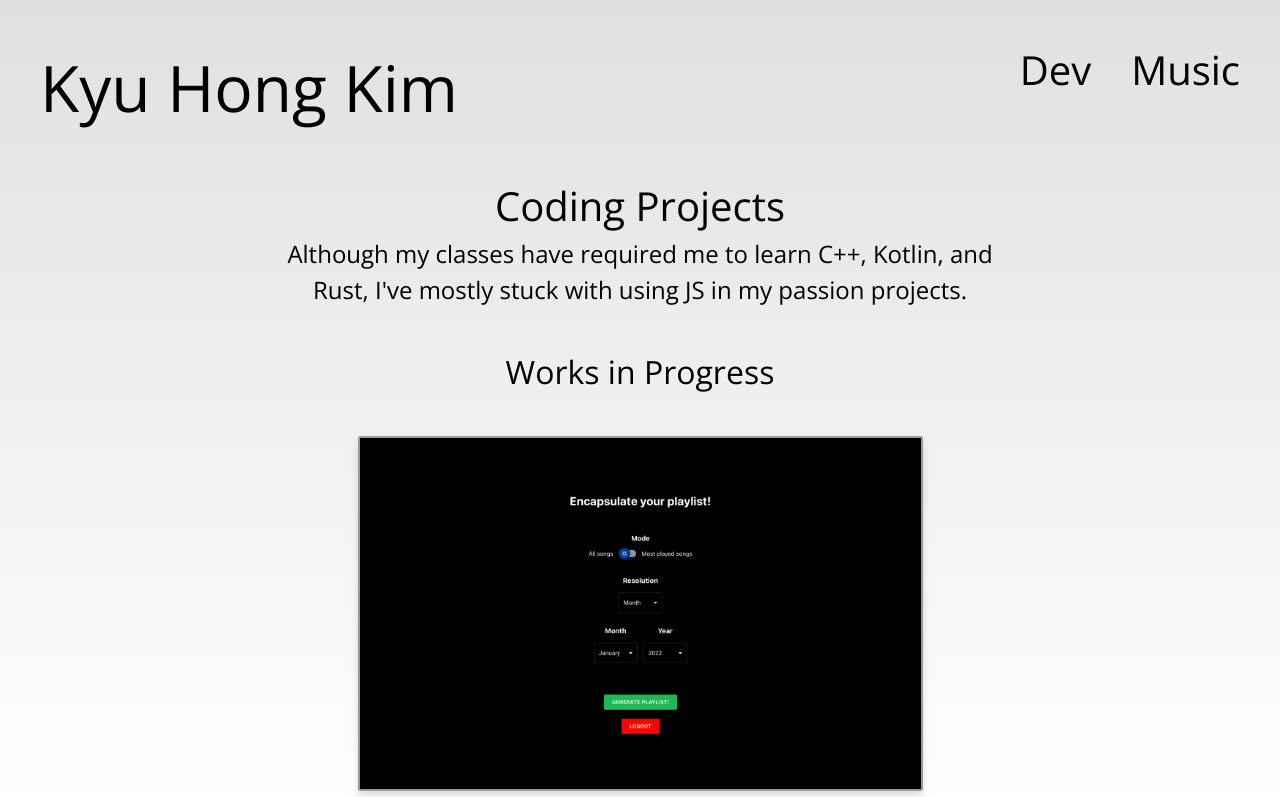
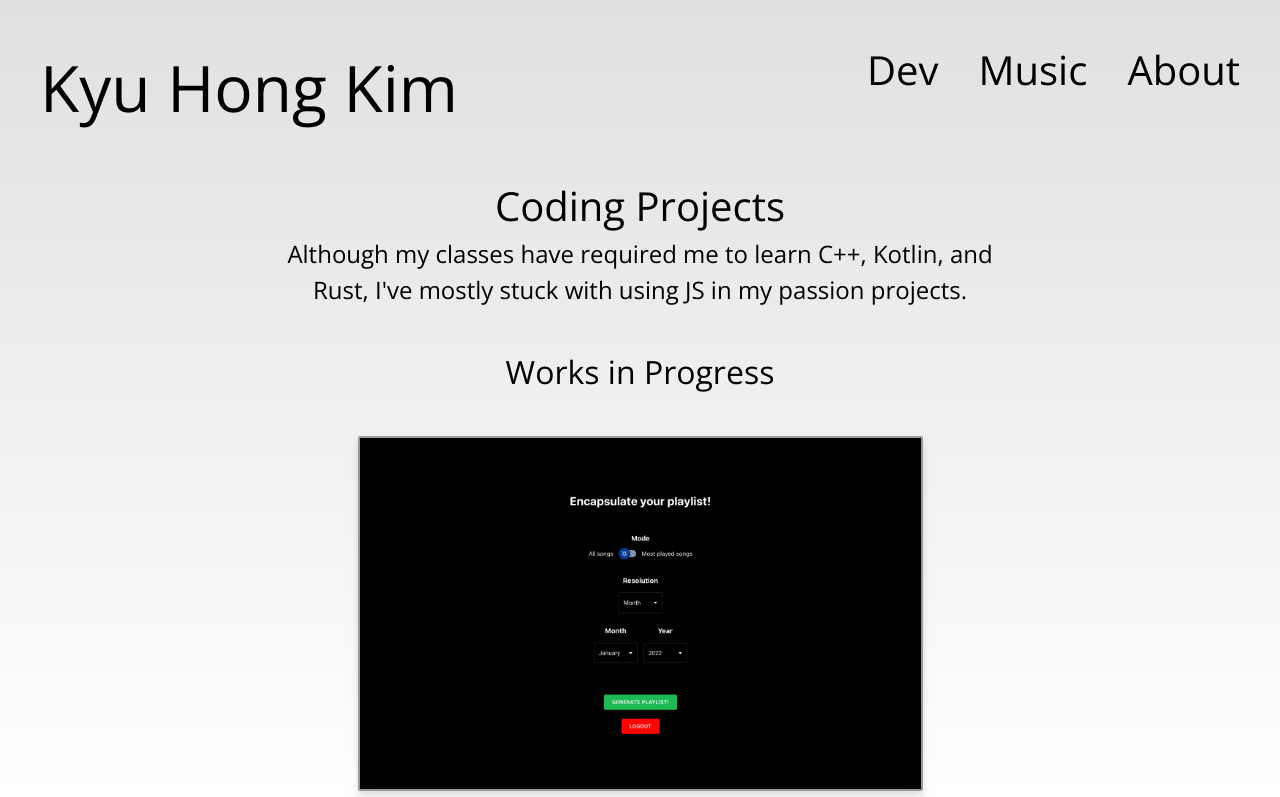
Before and after one commit to 03kkim/kyusite, a Next.js app: page /dev in a window 1280 px wide. Shown: the top 797 px of the page. Built offline with nearby package versions, Linux system fonts and the light colour scheme.

Commit message:
update about page blurb

```diff
--- a/components/Header.js
+++ b/components/Header.js
@@ -36,6 +36,11 @@ function Header() {
             Music
           </h2>
         </Link>
+        <Link href="/about">
+          <h2 className="inline-block hover:text-white cursor-pointer">
+            About
+          </h2>
+        </Link>
       </div>
     </div>
   );
```
